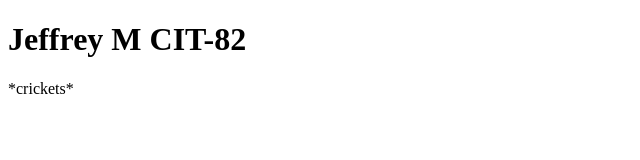
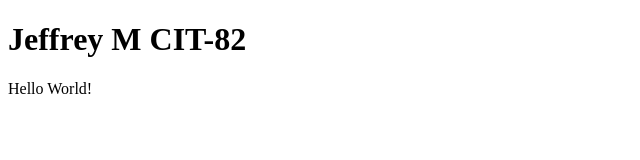
Before and after one commit to duld/duld.github.io, a plain HTML site: page index.html in a window 1280 px wide. Shown: the full height of the page, 0-640 px from the left. Drawn offline with Linux system fonts and the light colour scheme.

Commit message:
Update index.html

```diff
--- a/index.html
+++ b/index.html
@@ -6,6 +6,6 @@
 </head>
 <body>
   <h1>Jeffrey M CIT-82</h1>
-  <p>*crickets*</p>
+  <p>Hello World!</p>
 </body>
 </html>
```
